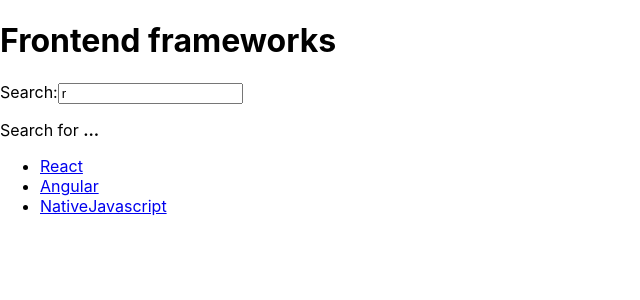
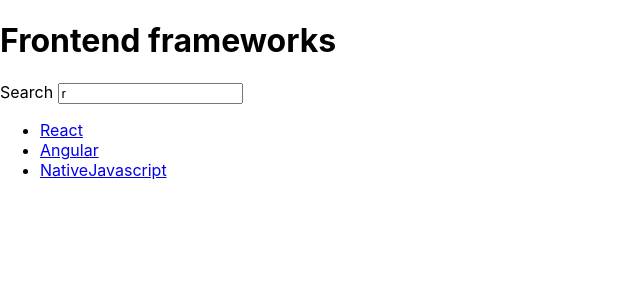
Before and after one commit to zcavic/the-road-to-react, a React (Create React App) app: page / in a window 1280 px wide. Shown: the top 300 px of the page, without its empty margins (0-640 px from the left). Built offline with nearby package versions, Linux system fonts and the light colour scheme.

Commit message:
Generic component

```diff
--- a/src/App.js
+++ b/src/App.js
@@ -59,22 +59,20 @@
         </li>
     );
 
-    const Search = ({ onSearch, search }) => {
+    const InputWithLabel = ({ id, label, value, type = "text", onInputChange }) => {
         return (
-            <div>
-                <label htmlFor="search">Search:</label>
-                <input id="search" type="text" onChange={onSearch} value={search}></input>
-                <p>
-                    Search for <strong>...</strong>
-                </p>
-            </div>
+            <>
+                <label htmlFor={id}>{label}</label>
+                &nbsp;
+                <input id={id} type={type} onChange={onInputChange} value={value}></input>
+            </>
         );
     };
 
     return (
         <div>
             <h1>Frontend frameworks</h1>
-            <Search onSearch={handleSearch} search={searchTerm}></Search>
+            <InputWithLabel id="search" label="Search" value={searchTerm} onInputChange={handleSearch}></InputWithLabel>
             <List list={stories.filter((item) => item.title.toLowerCase().includes(searchTerm.toLowerCase()))}></List>
         </div>
     );
```
